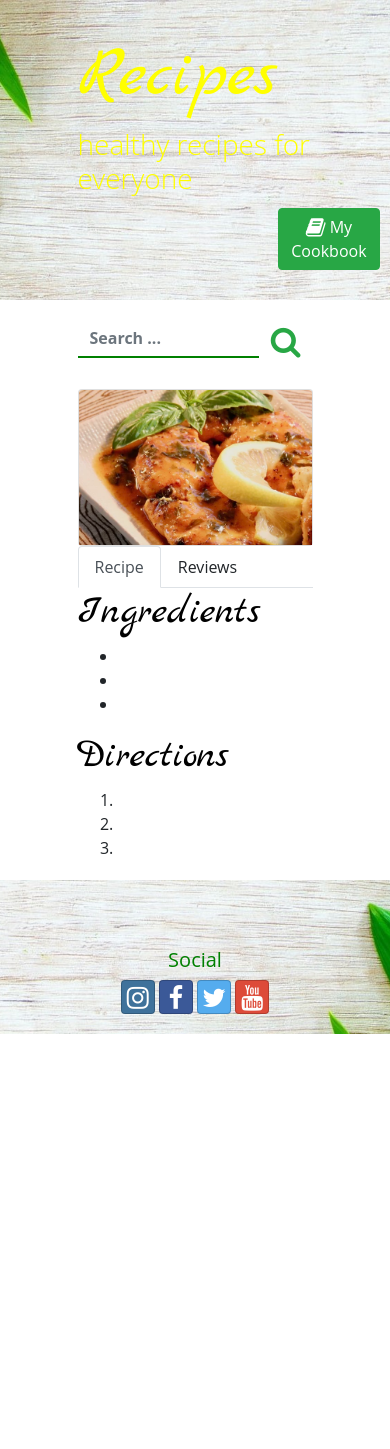
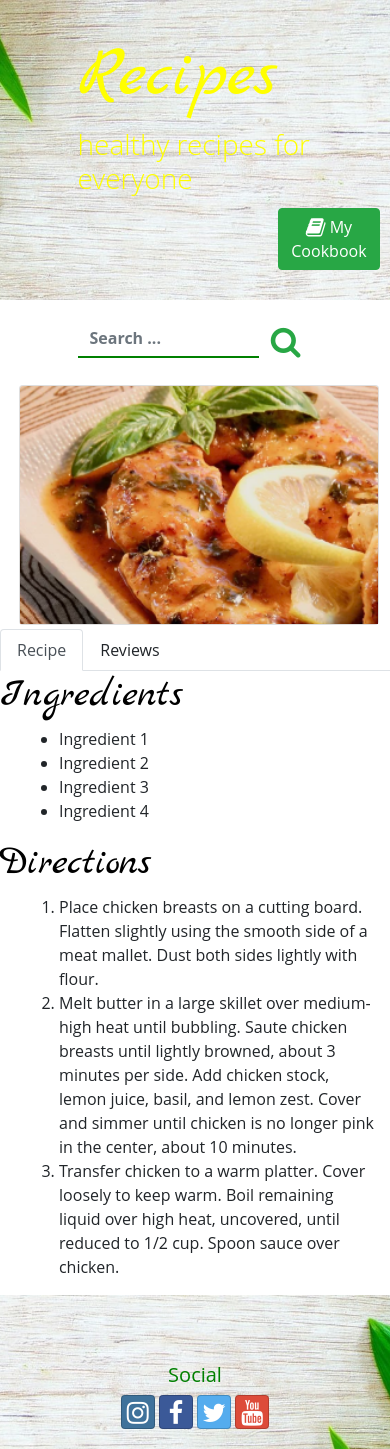
Before and after one commit to rumyminkova/react-recipes, a React (Create React App) app: page /recipes/0 in a window 390 px wide. Before the commit the page ends 1034 px from the top, so only its background shows below. Built offline with nearby package versions, Linux system fonts and the light colour scheme.

Commit message:
Ingredients and Recipe

```diff
--- a/src/App.css
+++ b/src/App.css
@@ -87,7 +87,7 @@ h3 {
 }
 
 .carousel-image {
-  width: 800px;
+  width: 600px;
   height: 500px;
   background-size: cover;
   background-repeat: no-repeat;
--- a/src/components/CarouselComponent.js
+++ b/src/components/CarouselComponent.js
@@ -54,14 +54,13 @@ const CarouselFeature = props => {
         key={item.src}
       >
         <div className="row justify-content-center">
-          <div className="col-6">
+          <div className="col-3">
+            <img className="carousel-image" src={item.src} alt={item.altText} />
 
-              <img className="carousel-image" src={item.src} alt={item.altText} />
-
-              <CarouselCaption
-                captionText={item.caption}
-                captionHeader={item.caption}
-              />
+            <CarouselCaption
+              captionText={item.caption}
+              captionHeader={item.caption}
+            />
           </div>
         </div>
       </CarouselItem>
--- a/src/components/MainComponent.js
+++ b/src/components/MainComponent.js
@@ -1,30 +1,43 @@
-import React, { Component } from 'react';
-import { Switch, Route, Redirect, withRouter } from 'react-router-dom'
-import Header from './HeaderComponent';
-import Footer from './FooterComponent';
-import Recipe from './RecipesComponent';
-import RecipeInfo from './RecipeInfoComponent';
-import {RECIPES } from '../shared/recipes';
-import {REVIEWS} from '../shared/reviews';
-
-
+import React, { Component } from "react";
+import { Switch, Route, Redirect, withRouter } from "react-router-dom";
+import Header from "./HeaderComponent";
+import Footer from "./FooterComponent";
+import Recipe from "./RecipesComponent";
+import RecipeInfo from "./RecipeInfoComponent";
+import { RECIPES } from "../shared/recipes";
+import { REVIEWS } from "../shared/reviews";
+import { INGREDIENTS } from "../shared/ingredients";
+import { DIRECTIONS } from "../shared/directions";
 class Main extends Component {
-
   constructor(props) {
     super(props);
     this.state = {
       recipes: RECIPES,
-            reviews: REVIEWS
+      reviews: REVIEWS,
+      ingredients: INGREDIENTS,
+      directions: DIRECTIONS
     };
   }
 
   render() {
-
-        const RecipeWithId = ({match}) => {
+    const RecipeWithId = ({ match }) => {
       return (
         <RecipeInfo
-                    recipe={this.state.recipes.filter(recipe => recipe.id === +match.params.recipeId)[0]}
-                    // reviews={this.state.reviews.filter(review => review.recipeId === +match.params.recipeId)}
+          recipe={
+            this.state.recipes.filter(
+              recipe => recipe.id === +match.params.recipeId
+            )[0]
+          }
+          ingredients={this.state.ingredients.filter(
+            ingredient => ingredient.recipeId === +match.params.recipeId
+          )}
+          directions={this.state.directions.filter(
+            direction => direction.recipeId === +match.params.recipeId
+          )}
+          reviews={this.state.reviews.filter(
+            review => review.recipeId === +match.params.recipeId
+          )}
+
         />
       );
     };
@@ -33,14 +46,21 @@ class Main extends Component {
       <div>
         <Header />
         <Switch>
-                    <Route exact path='/recipes' render={() => <Recipe recipes={this.state.recipes} />} />
-                    <Route path='/recipes/:recipeId' component={RecipeWithId} />
-                    <Redirect to='/recipes' render={() => <Recipe recipes={this.state.recipes} />} />
+          <Route
+            exact
+            path="/recipes"
+            render={() => <Recipe recipes={this.state.recipes} />}
+          />
+          <Route path="/recipes/:recipeId" component={RecipeWithId} />
+          <Redirect
+            to="/recipes"
+            render={() => <Recipe recipes={this.state.recipes} />}
+          />
         </Switch>
-                <Footer/>
+        <Footer />
       </div>
     );
-    };
+  }
 }
 
-export default  withRouter(Main);
+export default withRouter(Main);
--- a/src/components/RecipeInfoComponent.js
+++ b/src/components/RecipeInfoComponent.js
@@ -12,19 +12,87 @@ import {
 } from "reactstrap";
 import classnames from "classnames";
 
+function RenderIngredients({ ingredients }) {
+  if (ingredients) {
+    return (
+      <div className="col-md-5 m-1">
+        <ul>
+          {ingredients.map(ingredient => {
+            return (
+              <div key={ingredient.id}>
+                <li>{ingredient.ingredientName}</li>
+              </div>
+            );
+          })}
+        </ul>
+      </div>
+    );
+  }
+
+  return <div></div>;
+}
+function RenderDirections({ directions }) {
+  if (directions) {
+    return (
+      <div className="col-md-5 m-1">
+        <ol>
+          {directions.map(direction => {
+            return (
+              <div key={direction.id}>
+                <li>{direction.text}</li>
+              </div>
+            );
+          })}
+        </ol>
+      </div>
+    );
+  }
+
+  return <div></div>;
+}
+function RenderReviews({ reviews }) {
+  if (reviews) {
+    return (
+      <div className="col-md-5 m-1">
+          {reviews.map(review => {
+            return (
+              <div className="mt-4" key={review.id}>
+                <p>{review.text}</p>
+                <p>{review.author}</p>
+                {review.date}
+                <hr />
+              </div>
+            );
+          })}
+      </div>
+    );
+  }
+
+  return <div></div>;
+}
+
 function RenderRecipe({ recipe }) {
+  return (
+    <div className="col-md-5 m-1">
+      <Card className="card">
+        <CardImg top src={recipe.image} alt={recipe.name} />
+        <div className="overlay">{recipe.description}</div>
+      </Card>
+    </div>
+  );
+}
+
+function RecipeInfo(props) {
   const [activeTab, setActiveTab] = useState("1");
 
   const toggle = tab => {
     if (activeTab !== tab) setActiveTab(tab);
   };
 
+  if (props.recipe) {
     return (
-    <div className="col-md-5 m-1">
-      <Card className="card">
-        <CardImg top src={recipe.image} alt={recipe.name} />
-        <div className="overlay">{recipe.description}</div>
-      </Card>
+      <React.Fragment>
+        <RenderRecipe recipe={props.recipe} />
         <Nav tabs>
           <NavItem>
             <NavLink
@@ -54,60 +122,19 @@ function RenderRecipe({ recipe }) {
               <Col sm="12">
                 <div>
                   <h1 className="black">Ingredients</h1>
-                <ul>
-                  <li></li>
-                  <li></li>
-                  <li></li>
-                </ul>
+                  <RenderIngredients ingredients={props.ingredients} />
+
                   <h1 className="black">Directions</h1>
-                <ol>
-                  <li></li>
-                  <li></li>
-                  <li></li>
-                </ol>
+                  <RenderDirections directions={props.directions} />
                 </div>
               </Col>
             </Row>
           </TabPane>
+          <TabPane tabId="2">
+            <RenderReviews reviews={props.reviews} />
+          </TabPane>
         </TabContent>
-    </div>
-  );
-}
-
-function RecipeInfo(props) {
-  // if (props.isLoading) {
-  //     return (
-  //         <div className="container">
-  //             <div className="row">
-  //                 <Loading />
-  //             </div>
-  //         </div>
-  //     );
-  // }
-  // if (props.errMess) {
-  //     return (
-  //         <div className="container">
-  //             <div className="row">
-  //                 <div className="col">
-  //                     <h4>{props.errMess}</h4>
-  //                 </div>
-  //             </div>
-  //         </div>
-  //     );
-  // }
-
-  if (props.recipe) {
-    return (
-      <div className="container">
-        <div className="row">
-          <RenderRecipe recipe={props.recipe} />
-          {/* <RenderComments
-                        comments={props.comments}
-                        addComment={props.addComment}
-                        campsiteId={props.campsite.id}
-                    /> */}
-        </div>
-      </div>
+      </React.Fragment>
     );
   }
   return <div />;
```
Lines whose indentation alone changed are shown as unchanged.
